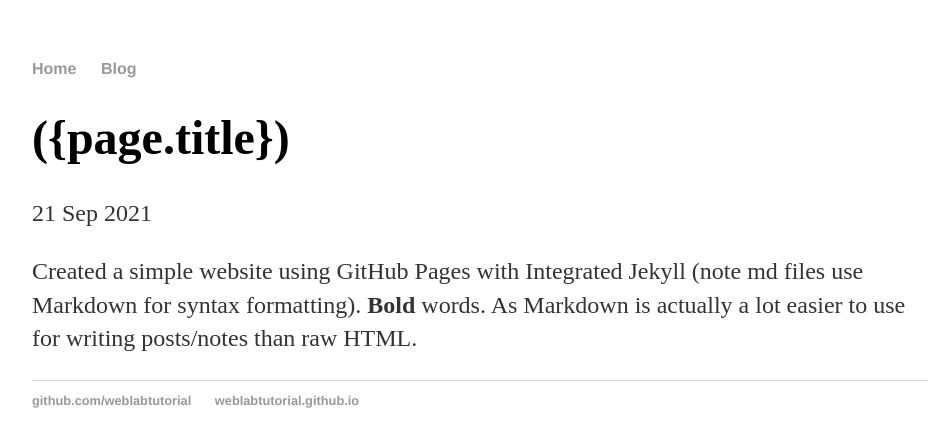
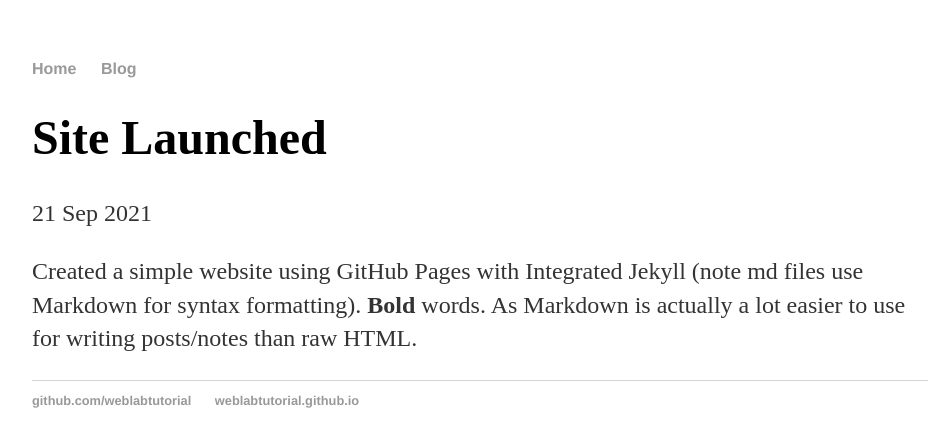
Before and after one commit to amo2001/amo2001.github.io, a Jekyll site: the page built from _posts/2021-09-21-site-launched.md, in a window 1280 px wide. Shown: the top 447 px of the page, without its empty margins (160-1096 px from the left). Built offline with Jekyll 4.4.1, drawn with Linux system fonts in a browser that asks for light colours.

Commit message:
Update post.html

```diff
--- a/_layouts/post.html
+++ b/_layouts/post.html
@@ -1,7 +1,7 @@
 ---
 layout: default
 ---
-<h1>({page.title})</h1>
+<h1>{{page.title}}</h1>
 <p class="meta">{{ page.date | date_to_string }}</p>
 
 <div class="post">
```
